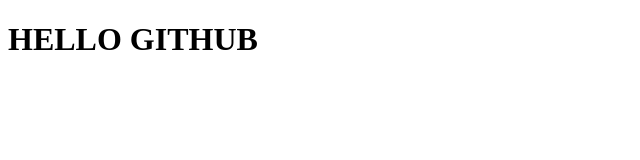
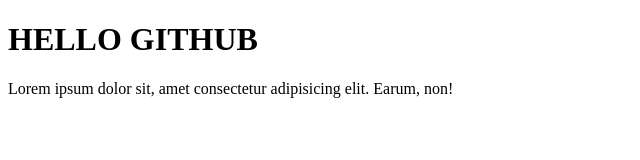
Before and after one commit to Khalid-Seniordeveloper/WEB-DEVELOPMENT-ONLINE-, a plain HTML site: page index.html in a window 1280 px wide. Shown: the whole page, without its empty margins (0-640 px from the left). Drawn offline with Linux system fonts and the light colour scheme.

Commit message:
HELLO WORLD

```diff
--- a/index.html
+++ b/index.html
@@ -8,6 +8,7 @@
 <body>
 
     <h1>HELLO GITHUB</h1>
+    <p>Lorem ipsum dolor sit, amet consectetur adipisicing elit. Earum, non!</p>
 
 </body>
 </html>
```
